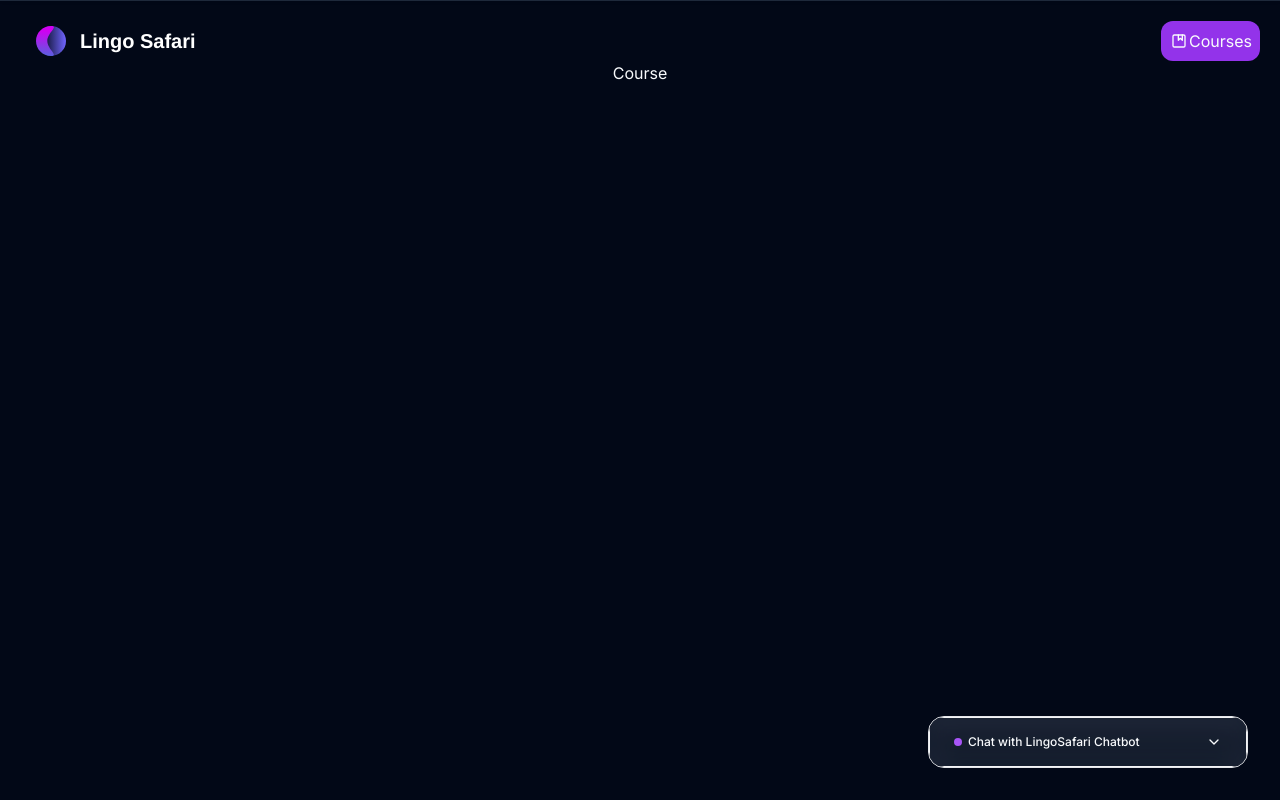
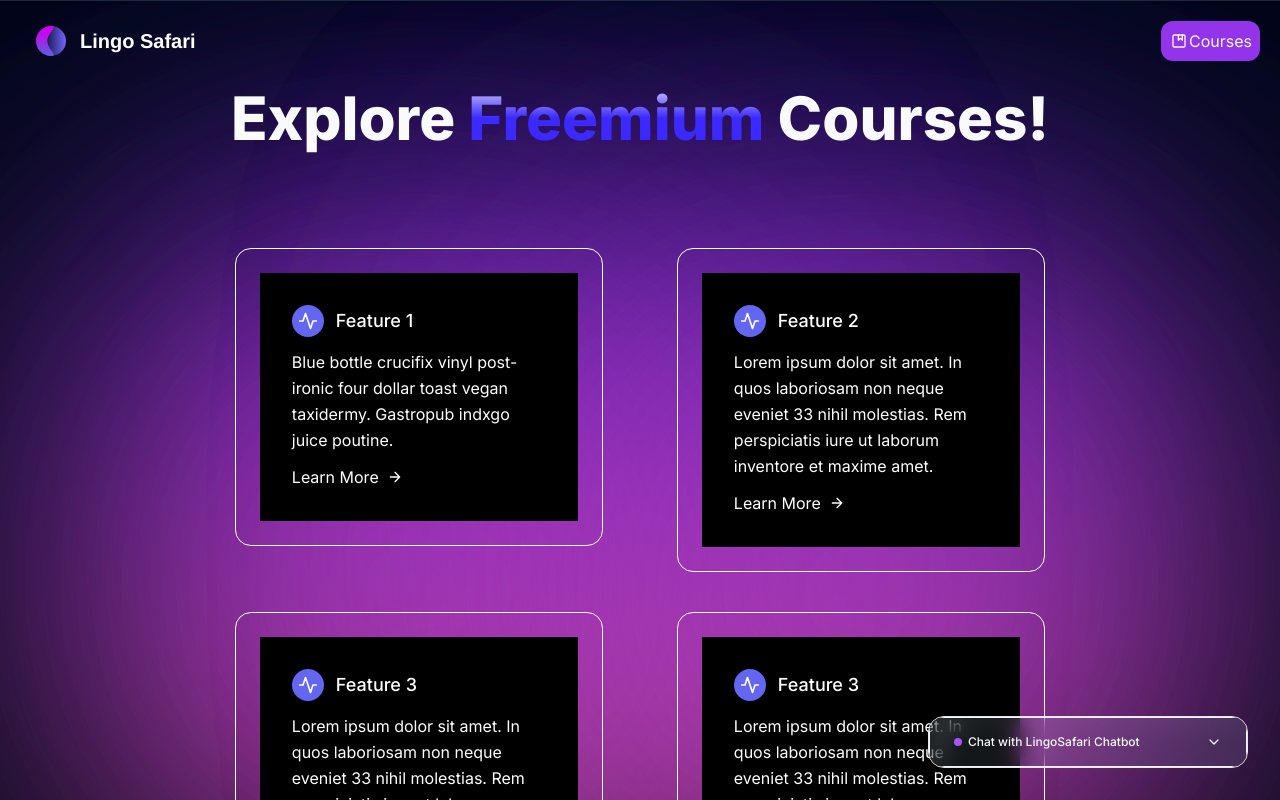
Before and after one commit to DhrishP/lingo-safari, a Next.js app: page /course in a window 1280 px wide. Shown: the top 800 px of the page. Built offline with nearby package versions, Linux system fonts and the light colour scheme.

Commit message:
courses page

```diff
--- a/app/course/page.tsx
+++ b/app/course/page.tsx
@@ -1,11 +1,97 @@
-import React from 'react'
+"use client";
+import React from "react";
+import { Swiper, SwiperSlide, useSwiper } from "swiper/react";
 
-const CoursePage = () => {
+function CoursePage({ title, description }: any) {
   return (
     <div>
-      <div className='flex flex-col items-center gap-7'> <h1>Course</h1></div>
+      <div className="flex flex-col items-center gap-7">
+        {" "}
+        <div className="gradient1"></div>
+        <div className="flex flex-wrap border border-white rounded-2xl p-2 m-2 mx-5 my-5 w-10/12">
+          <div className="p-4 max-w-sm">
+            <div className="flex rounded-lg h-full bg-black p-8 flex-col">
+              <div className="flex items-center mb-3">
+                <div className="w-8 h-8 mr-3 inline-flex items-center justify-center rounded-full bg-indigo-500 text-white flex-shrink-0">
+                  <svg
+                    fill="none"
+                    stroke="currentColor"
+                    strokeLinecap="round"
+                    strokeLinejoin="round"
+                    strokeWidth="2"
+                    className="w-5 h-5"
+                    viewBox="0 0 24 24"
+                  >
+                    <path d="M22 12h-4l-3 9L9 3l-3 9H2"></path>
+                  </svg>
+                </div>
+                <h2 className="text-white text-lg font-medium">{title}</h2>
+              </div>
+              <div className="flex flex-col justify-between flex-grow">
+                <p className="leading-relaxed text-base text-white">
+                  {description}
+                </p>
+                <a
+                  href="#"
+                  className="mt-3 text-white hover:text-blue-600 inline-flex items-center"
+                >
+                  Learn More
+                  <svg
+                    fill="none"
+                    stroke="currentColor"
+                    strokeLinecap="round"
+                    strokeLinejoin="round"
+                    strokeWidth="2"
+                    className="w-4 h-4 ml-2"
+                    viewBox="0 0 24 24"
+                  >
+                    <path d="M5 12h14M12 5l7 7-7 7"></path>
+                  </svg>
+                </a>
+              </div>
+            </div>
+          </div>
+        </div>
+      </div>
     </div>
-  )
+  );
 }
 
-export default CoursePage
+export default App;
+function App() {
+  return (
+    <div className="flex flex-col items-center gap-7">
+      <h1 className="z-10 text-center mt-4 lg:text-6xl md:text-5xl text-4xl font-extrabold lg:w-[56rem] md:w-[40rem] w-[22rem] md:leading-normal leading-tight">
+        Explore <span className="gradText1 leading-snug"> Freemium </span>
+        Courses!
+      </h1>
+      <div className="flex flex-wrap justify-center mt-10">
+        <CoursePage
+          title="Feature 1"
+          description="Blue bottle crucifix vinyl post-ironic four dollar toast vegan taxidermy. Gastropub indxgo juice poutine."
+        />
+        <CoursePage
+          title="Feature 2"
+          description="Lorem ipsum dolor sit amet. In quos laboriosam non neque eveniet 33 nihil molestias. Rem perspiciatis iure ut laborum inventore et maxime amet."
+        />
+        <CoursePage
+          title="Feature 3"
+          description="Lorem ipsum dolor sit amet. In quos laboriosam non neque eveniet 33 nihil molestias. Rem perspiciatis iure ut laborum inventore et maxime amet."
+        />
+        <CoursePage
+          title="Feature 3"
+          description="Lorem ipsum dolor sit amet. In quos laboriosam non neque eveniet 33 nihil molestias. Rem perspiciatis iure ut laborum inventore et maxime amet."
+        />
+        <CoursePage
+          title="Feature 3"
+          description="Lorem ipsum dolor sit amet. In quos laboriosam non neque eveniet 33 nihil molestias. Rem perspiciatis iure ut laborum inventore et maxime amet."
+        />
+        <CoursePage
+          title="Feature 3"
+          description="Lorem ipsum dolor sit amet. In quos laboriosam non neque eveniet 33 nihil molestias. Rem perspiciatis iure ut laborum inventore et maxime amet."
+        />
+        {/* Add more cards as needed */}
+      </div>
+    </div>
+  );
+}
--- a/app/globals.css
+++ b/app/globals.css
@@ -75,7 +75,9 @@
   }
 }
 
-
+.swiper-wrapper{
+  width: 0px;
+}
 
 .gradText1{
   background: linear-gradient(0deg, #3B29FF 50%, #FFF 107.76%);
--- a/app/roleform/page.tsx
+++ b/app/roleform/page.tsx
@@ -40,7 +40,6 @@ export default function RolePage(){
     }
   return (
     <div>
-      <Header />
       <div className="mt-7 flex flex-col items-center gap-7">
       <div className='gradient1'></div>
     <Card className="w-[350px]">
```
Also changed, not shown: package.json (+1 -6 lines), 1 other file (tests, documents, lock files or other folders).
